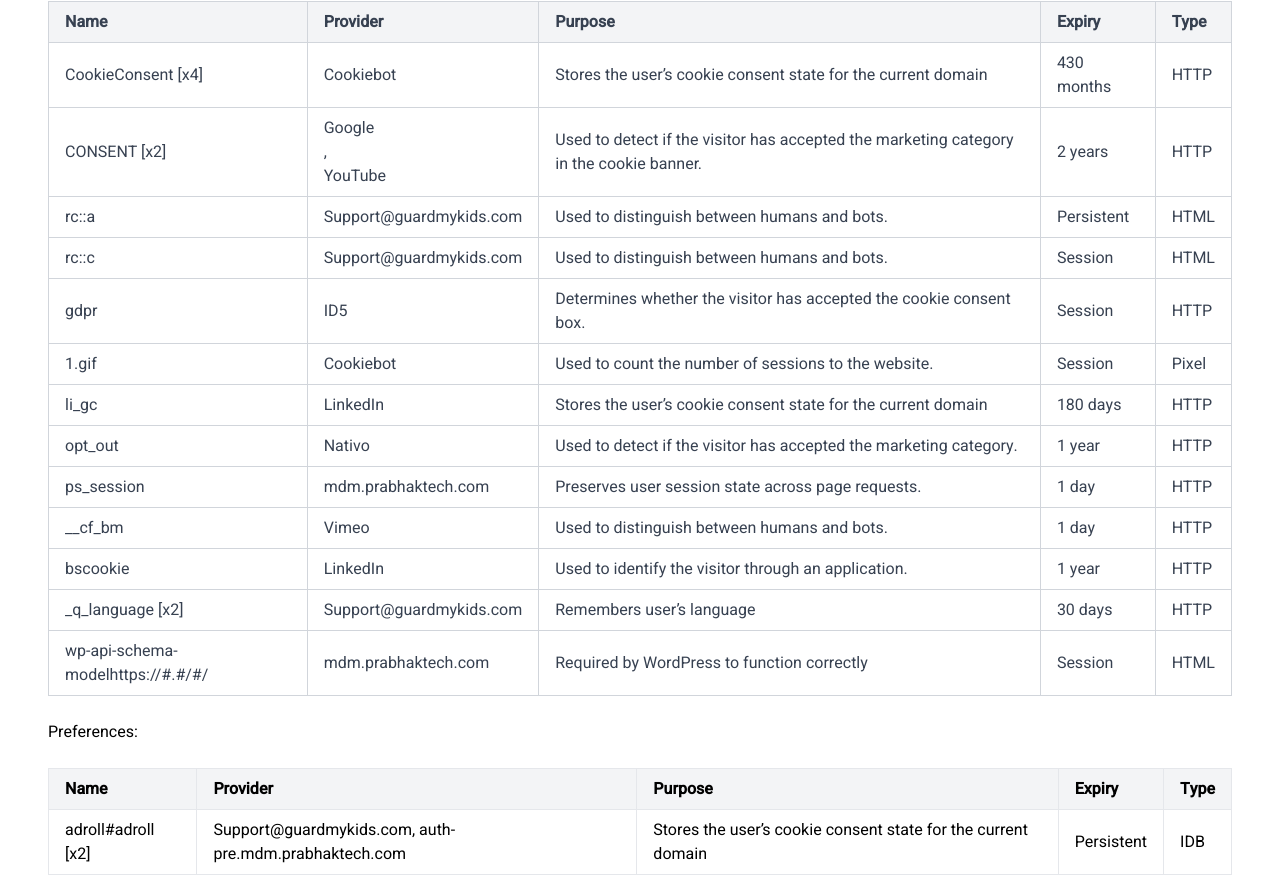
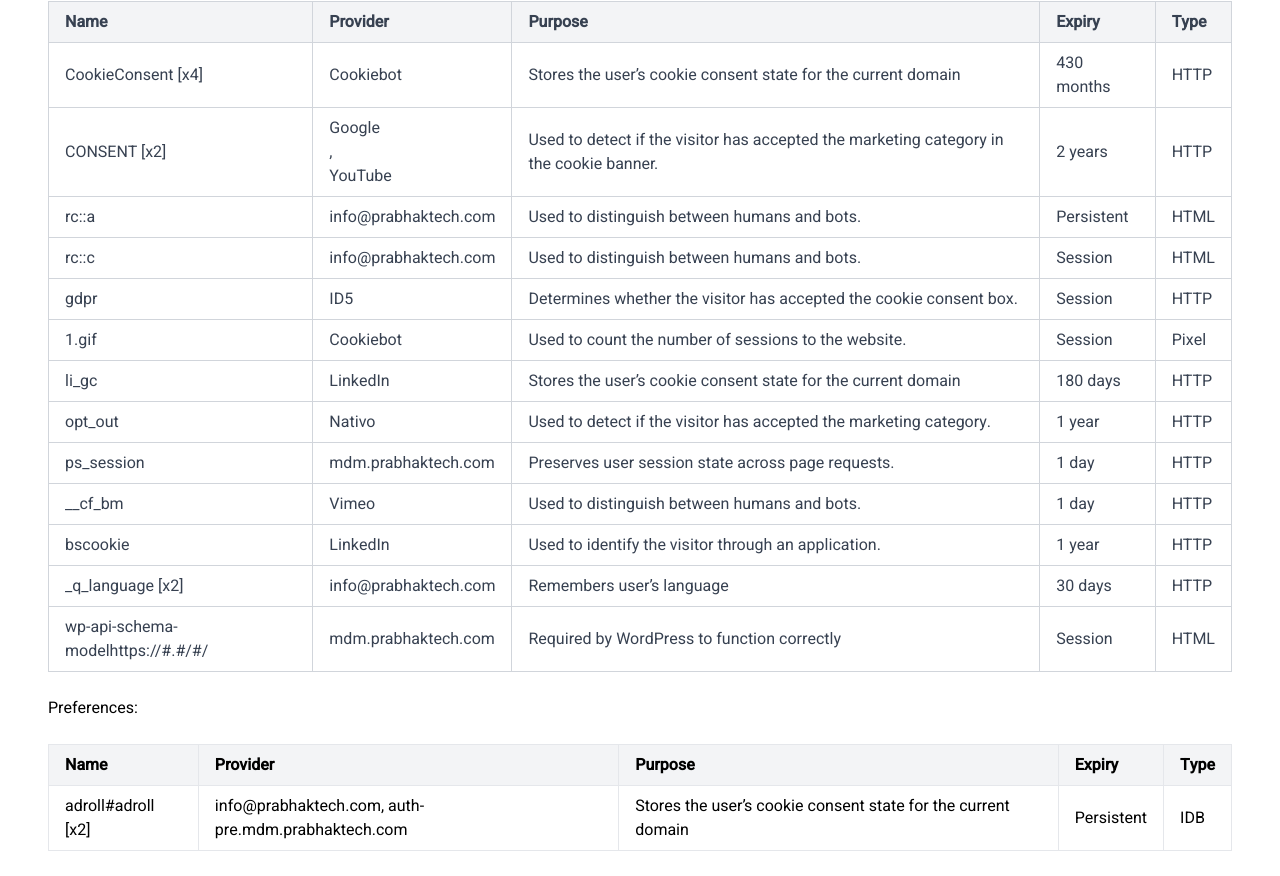
Before and after one commit to devoffi/GYK, a React (Create React App) app: page /cookie-policy in a window 1280 px wide. Shown: the part 2131-3007 px from the top of the page. Built offline with nearby package versions, Linux system fonts and the light colour scheme; a web font is replaced by a local one.

Commit message:
addres&mail

```diff
--- a/src/Pages/Care.jsx
+++ b/src/Pages/Care.jsx
@@ -239,7 +239,7 @@
             <div className='w-full flex justify-center md:justify-start'>
             <PrimaryButton>Buy now</PrimaryButton>
             </div>
-            <span className='pt-5 text-gray-700 font-normal text-center md:text-start'>Available in English and Spanish</span>
+            <span className='pt-5 text-gray-700 font-normal text-center md:text-start'>Available in English h</span>
         </div>
       </div>
       <div className='flex flex-col text-gray-700 text-center py-10'>
--- a/src/Pages/Contact.jsx
+++ b/src/Pages/Contact.jsx
@@ -24,7 +24,7 @@
               details, please visit our  <a href="/partners-login" className="text-blue-500  inline "> Affiliate program page.</a>
             </p>
           </div>
-          <p>For any other request, please contact us at <a href="mailto:Support@guardmykids.com" className="text-blue-500 hover:underline inline">Support@guardmykids.com</a>.</p>
+          <p>For any other request, please contact us at <a href="mailto:info@prabhaktech.com" className="text-blue-500 hover:underline inline">info@prabhaktech.com</a>.</p>
         </div>
         <div className="md:w-1/2 my-10 md:my-0">
           <div className="mb-4 md:flex gap-6 justify-between">
--- a/src/Pages/Cookie-policy.jsx
+++ b/src/Pages/Cookie-policy.jsx
@@ -179,14 +179,14 @@
     </tr>
     <tr class="hover:bg-gray-50">
       <td class="border border-gray-300 px-4 py-2 text-gray-700">rc::a</td>
-      <td class="border border-gray-300 px-4 py-2 text-gray-700">Support@guardmykids.com</td>
+      <td class="border border-gray-300 px-4 py-2 text-gray-700">info@prabhaktech.com</td>
       <td class="border border-gray-300 px-4 py-2 text-gray-700">Used to distinguish between humans and bots.</td>
       <td class="border border-gray-300 px-4 py-2 text-gray-700">Persistent</td>
       <td class="border border-gray-300 px-4 py-2 text-gray-700">HTML</td>
     </tr>
     <tr class="hover:bg-gray-50">
       <td class="border border-gray-300 px-4 py-2 text-gray-700">rc::c</td>
-      <td class="border border-gray-300 px-4 py-2 text-gray-700">Support@guardmykids.com</td>
+      <td class="border border-gray-300 px-4 py-2 text-gray-700">info@prabhaktech.com</td>
       <td class="border border-gray-300 px-4 py-2 text-gray-700">Used to distinguish between humans and bots.</td>
       <td class="border border-gray-300 px-4 py-2 text-gray-700">Session</td>
       <td class="border border-gray-300 px-4 py-2 text-gray-700">HTML</td>
@@ -254,7 +254,7 @@
     </tr>
     <tr class="hover:bg-gray-50">
       <td class="border border-gray-300 px-4 py-2 text-gray-700">_q_language [x2]</td>
-      <td class="border border-gray-300 px-4 py-2 text-gray-700">Support@guardmykids.com</td>
+      <td class="border border-gray-300 px-4 py-2 text-gray-700">info@prabhaktech.com</td>
       <td class="border border-gray-300 px-4 py-2 text-gray-700">Remembers user’s language</td>
       <td class="border border-gray-300 px-4 py-2 text-gray-700">30 days</td>
       <td class="border border-gray-300 px-4 py-2 text-gray-700">HTTP</td>
@@ -289,7 +289,7 @@
               <p><span className="font-normal">adroll#adroll [x2]</span></p>
             </td>
             <td className="border border-gray-200 px-4 py-2">
-              <span className="font-normal">Support@guardmykids.com, auth-pre.mdm.prabhaktech.com</span>
+              <span className="font-normal">info@prabhaktech.com, auth-pre.mdm.prabhaktech.com</span>
             </td>
             <td className="border border-gray-200 px-4 py-2">
               <span className="font-normal">Stores the user’s cookie consent state for the current domain</span>
@@ -321,7 +321,7 @@
             <tbody>
                 <tr className="text-gray-600 hover:bg-gray-50">
                     <td className="py-2 px-4 border-b">bounce</td>
-                    <td className="py-2 px-4 border-b">Support@guardmykids.com</td>
+                    <td className="py-2 px-4 border-b">info@prabhaktech.com</td>
                     <td className="py-2 px-4 border-b">Determines if a user leaves the website straight away. This information is used for internal statistics and analytics by the website operator.</td>
                     <td className="py-2 px-4 border-b">Session</td>
                     <td className="py-2 px-4 border-b">Pixel</td>
@@ -342,7 +342,7 @@
                 </tr>
                 <tr className="text-gray-600 hover:bg-gray-50">
                     <td className="py-2 px-4 border-b">__utm.gif</td>
-                    <td className="py-2 px-4 border-b">Support@guardmykids.com</td>
+                    <td className="py-2 px-4 border-b">info@prabhaktech.com</td>
                     <td className="py-2 px-4 border-b">Google Analytics Tracking Code that logs details about the visitor’s browser and computer.</td>
                     <td className="py-2 px-4 border-b">Session</td>
                     <td className="py-2 px-4 border-b">Pixel</td>
@@ -1006,7 +1006,7 @@
           </tr>
           <tr>
             <td className="px-6 py-4  ">w/1.0/sd</td>
-            <td className="px-6 py-4  ">Support@guardmykids.com</td>
+            <td className="px-6 py-4  ">info@prabhaktech.com</td>
             <td className="px-6 py-4  ">Registers data on visitors such as IP addresses, geographical location and advertisement interaction. This information is used optimize the advertisement on websites that make use of OpenX.net services.</td>
             <td className="px-6 py-4  ">Session</td>
             <td className="px-6 py-4  ">Pixel</td>
@@ -1051,7 +1051,7 @@
           </tr>
           <tr>
             <td className="px-6 py-4  ">AdServer/Pug</td>
-            <td className="px-6 py-4  ">Support@guardmykids.com</td>
+            <td className="px-6 py-4  ">info@prabhaktech.com</td>
             <td className="px-6 py-4  ">Sets a timestamp for when the visitor entered the website. This is used for analytical purposes on the website.</td>
             <td className="px-6 py-4  ">Session</td>
             <td className="px-6 py-4  ">Pixel</td>
--- a/src/Pages/Product-policy.jsx
+++ b/src/Pages/Product-policy.jsx
@@ -6,7 +6,7 @@
     <SectionContainer >
         <div className=" mx-auto p-6 bg-white rounded-lg">
             <h1 className="text-2xl font-bold mb-2">GUARDMYKIDS FAMILY PRIVACY POLICY</h1>
-            <h2 className="text-lg font-normal mb-4">Last Updated: 20 October, 2023</h2>
+            <h2 className="text-lg font-normal mb-4">Last Updated: 10 October, 2024</h2>
 
             <p className="mb-4">
                 Safekidly Technologies SL (“GuardMyKids”, the “Company”, or “we/us”) is committed to respecting and protecting your privacy and that of your Users. This Privacy Policy explains our practices regarding the use of personal data collected and processed through our
@@ -154,7 +154,7 @@
 
             <h2 className="font-bold mt-6 mb-2">F. CONTACT US</h2>
             <p className="mb-4">If you have any questions about this Privacy Policy, please contact us:</p>
-            <p className="ml-4">By email: <a href="mailto:Support@guardmykids.com" className="text-blue-600 hover:underline inline ">Support@guardmykids.com</a></p>
+            <p className="ml-4">By email: <a href="mailto:info@prabhaktech.com" className="text-blue-600 hover:underline inline ">info@prabhaktech.com</a></p>
             <p className="ml-4">By mail: Safekidly Technologies 1st floor here showroom building, Raithupeta, Nandigama, NTR District, Andhra Pradesh, India</p>
 
             <ul className="list-disc list-inside space-y-2">
@@ -191,7 +191,7 @@
       </ul>
 
       <p className="mt-4">
-        For more information about our service providers that carry out international data transfers, please contact <a href="mailto:Support@guardmykids.com" className="text-blue-600 hover:underline inline ">Support@guardmykids.com</a>.
+        For more information about our service providers that carry out international data transfers, please contact <a href="mailto:info@prabhaktech.com" className="text-blue-600 hover:underline inline ">info@prabhaktech.com</a>.
       </p>
 
       <h2 className="text-xl font-semibold mt-6">Data Security</h2>
@@ -214,7 +214,7 @@
       <h2 className="text-xl font-semibold mt-6">Exercising Your Rights</h2>
       <p>
         To exercise your rights, please contact us at
-        <a href="mailto:Support@guardmykids.com" className="text-blue-600 hover:underline inline "> Support@guardmykids.com</a>
+        <a href="mailto:info@prabhaktech.com" className="text-blue-600 hover:underline inline "> info@prabhaktech.com</a>
         or send a letter to Safekidly Technologies 1st floor here showroom building, Raithupeta, Nandigama, NTR District, Andhra Pradesh India.
       </p>
       <p>
@@ -226,14 +226,14 @@
         To exercise your rights to know or delete, please submit a request by either:
       </p>
       <ul className="list-disc list-inside space-y-2">
-        <li>Emailing us at <a href="mailto:Support@guardmykids.com" className="text-blue-600 hover:underline inline ">Support@guardmykids.com</a></li>
+        <li>Emailing us at <a href="mailto:info@prabhaktech.com" className="text-blue-600 hover:underline inline ">info@prabhaktech.com</a></li>
         <li>Submitting a support request within the Safekidly Services.</li>
       </ul>
       <p>
-        Only you, or someone legally authorized to act on your behalf, may make a request to know or delete related to your personal information. To designate an authorized agent, please submit a request by emailing us at <a href="mailto:Support@guardmykids.com" className="text-blue-600 hover:underline inline ">Support@guardmykids.com</a>.
+        Only you, or someone legally authorized to act on your behalf, may make a request to know or delete related to your personal information. To designate an authorized agent, please submit a request by emailing us at <a href="mailto:info@prabhaktech.com" className="text-blue-600 hover:underline inline ">info@prabhaktech.com</a>.
       </p>
       <p>
-        You may also make a request to know or delete on behalf of your child by emailing us at <a href="mailto:Support@guardmykids.com" className="text-blue-600 hover:underline inline ">Support@guardmykids.com</a>.
+        You may also make a request to know or delete on behalf of your child by emailing us at <a href="mailto:info@prabhaktech.com" className="text-blue-600 hover:underline inline ">info@prabhaktech.com</a>.
       </p>
       <p>You may only submit a request to know twice within a 12-month period. Your request to know or delete must:</p>
       <ul className="list-disc list-inside space-y-2">
@@ -298,7 +298,7 @@
       <h2 className="text-xl font-semibold mt-6">Commercial Communications</h2>
       <p>
         As a user of GuardMyKids’s Services, you will receive electronic commercial communications in accordance with applicable law, including alerts, notices, newsletters, offers, and promotions related to GuardMyKids’s Services. If you do not wish to receive such information, you can opt out by clicking “unsubscribe” in one of our emails or by sending a notification to
-        <a href="mailto:Support@guardmykids.com" className="text-blue-600 hover:underline inline "> Support@guardmykids.com</a>.
+        <a href="mailto:info@prabhaktech.com" className="text-blue-600 hover:underline inline "> info@prabhaktech.com</a>.
       </p>
 
       <h2 className="text-xl font-semibold mt-6">General</h2>
@@ -411,7 +411,7 @@
                     International transfers of User Data about users located in the EU may only be performed if the requirements of national and/or European laws and regulations that regulate them are met. User Data about users located outside the EU may be transferred to our servers located in India. Safekidly uses third-party technological services for the provision of Services, and these entities may be in jurisdictions that generally do not provide adequate safeguards in relation to the processing of personal data.
                 </p>
                 <p className="font-normal">
-                    For all entities outside the Economic European Area, we have entered contracts with such entities that do include such safeguards, including the EC model clauses (see Section A.3 above and Appendix 1 below for a list of these entities). For more information, please contact <a href="mailto:Support@guardmykids.com" className="text-blue-600 inline ">Support@guardmykids.com</a>.
+                    For all entities outside the Economic European Area, we have entered contracts with such entities that do include such safeguards, including the EC model clauses (see Section A.3 above and Appendix 1 below for a list of these entities). For more information, please contact <a href="mailto:info@prabhaktech.com" className="text-blue-600 inline ">info@prabhaktech.com</a>.
                 </p>
             </ol>
             <ol className="list-decimal list-inside mt-4">
@@ -483,7 +483,7 @@
                 We will store the School Manager Data until the school, as Data Controller, requests us to delete them. You and your child have the right to exercise your data subject rights as indicated in section A.5; should we receive any request on how Linewize or the school process personal data, we will forward such request to them.
             </p>
             <p>
-                Should you have any questions on how School Manager processes your child’s data, please contact <a href="mailto:Support@guardmykids.com" className="text-blue-600 inline">Support@guardmykids.com</a>.
+                Should you have any questions on how School Manager processes your child’s data, please contact <a href="mailto:info@prabhaktech.com" className="text-blue-600 inline">info@prabhaktech.com</a>.
             </p>
         </div>
     </SectionContainer>
--- a/src/Pages/Website-policy.jsx
+++ b/src/Pages/Website-policy.jsx
@@ -14,7 +14,7 @@
             </p>
             <p className="mt-4 text-gray-600">
                 You can contact the Data Protection Officer to send any suggestions, queries, doubts or complaints regarding data protection by writing to:&nbsp;
-                <a href="mailto:Support@guardmykids.com" className="text-blue-500 hover:underline inline ">Support@guardmykids.com</a>
+                <a href="mailto:info@prabhaktech.com" className="text-blue-500 hover:underline inline ">info@prabhaktech.com</a>
             </p>
 
             <p className="mt-4 font-bold text-gray-800">1. User acceptance of this Privacy Policy</p>
@@ -75,7 +75,7 @@
             <p className="mt-4 font-bold text-gray-800">9. User Rights</p>
             <p className="mt-2 text-gray-600">
                 You are informed you may exercise at any time right to the portability of your data sent to us, to access, rectify, erase, block and oppose any processing of your personal data by sending an email request to&nbsp;
-                <a href="mailto:Support@guardmykids.com" className="text-blue-500 hover:underline inline ">Support@guardmykids.com</a>&nbsp;or by writing to Safekidly Technologies SL, with domicile at 1st floor here showroom building, Raithupeta, Nandigama, NTR District, Andhra Pradesh Inida . You can also withdraw your consent to our processing at any time when we use your content as legal basis for processing your data. Withdrawal will not have retroactive effects but may prevent providing certain services.
+                <a href="mailto:info@prabhaktech.com" className="text-blue-500 hover:underline inline ">info@prabhaktech.com</a>&nbsp;or by writing to Safekidly Technologies SL, with domicile at 1st floor here showroom building, Raithupeta, Nandigama, NTR District, Andhra Pradesh Inida . You can also withdraw your consent to our processing at any time when we use your content as legal basis for processing your data. Withdrawal will not have retroactive effects but may prevent providing certain services.
             </p>
 
             <p className="mt-4 font-bold text-gray-800">10. General</p>
```
Also changed, not shown: src/Pages/Legal-notic.jsx (+4 -3 lines).
